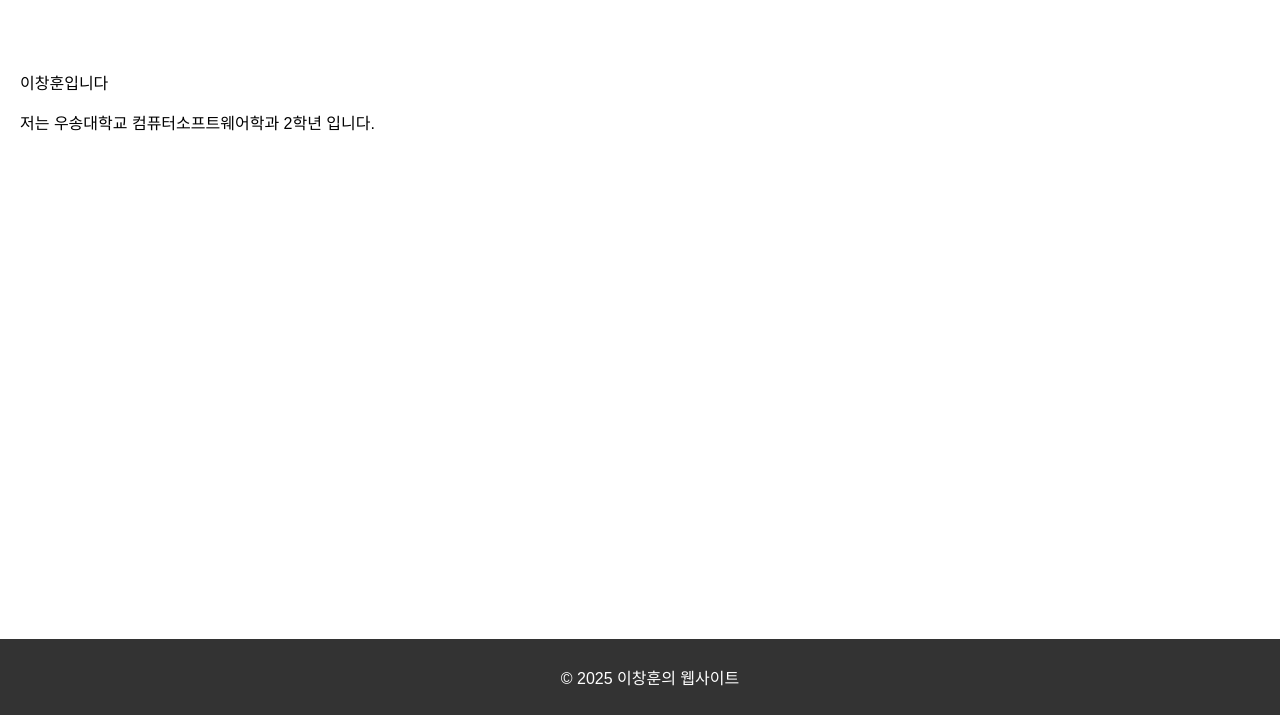
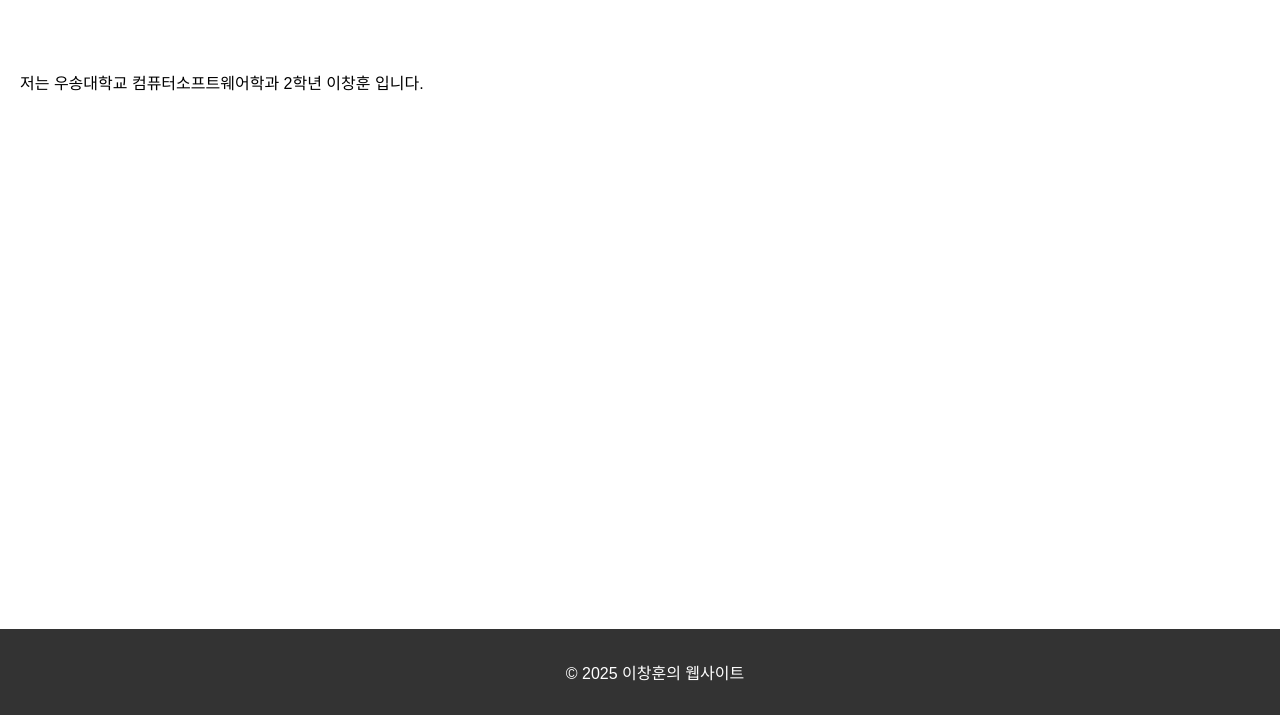
Before and after one commit to leechanghoonn/lab02, a plain HTML site: page index.html in a window 1280 px wide. Shown: the part 85-800 px from the top of the page. Drawn offline with Linux system fonts and the light colour scheme.

Commit message:
Update index.html

```diff
--- a/index.html
+++ b/index.html
@@ -3,7 +3,7 @@
 <head>
     <meta charset="UTF-8">
     <meta name="viewport" content="width=device-width, initial-scale=1.0">
-    <title>간단한 웹 페이지</title>
+    <title>이창훈의 웹 페이지</title>
     <style>
         body {
             font-family: Arial, sans-serif;
@@ -24,7 +24,7 @@
             background-color: #333;
             color: white;
             text-align: center;
-            padding: 10px;
+            padding: 15px;
             position: absolute;
             bottom: 0;
             width: 100%;
@@ -34,12 +34,11 @@
 <body>
 
 <header>
-    <h1>안녕하세요</h1>
+    <h1>안녕하세요!!</h1>
 </header>
 
 <main>
-    <p>이창훈입니다</p>
-    <p>저는 우송대학교 컴퓨터소프트웨어학과 2학년 입니다.</p>
+    <p>저는 우송대학교 컴퓨터소프트웨어학과 2학년 이창훈 입니다.</p>
 </main>
 
 <footer>
```
